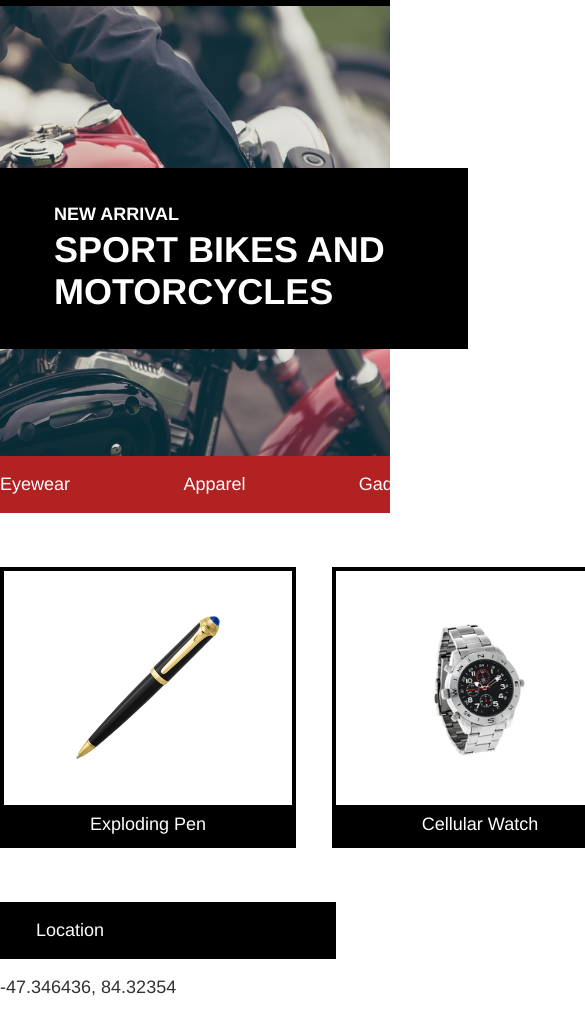
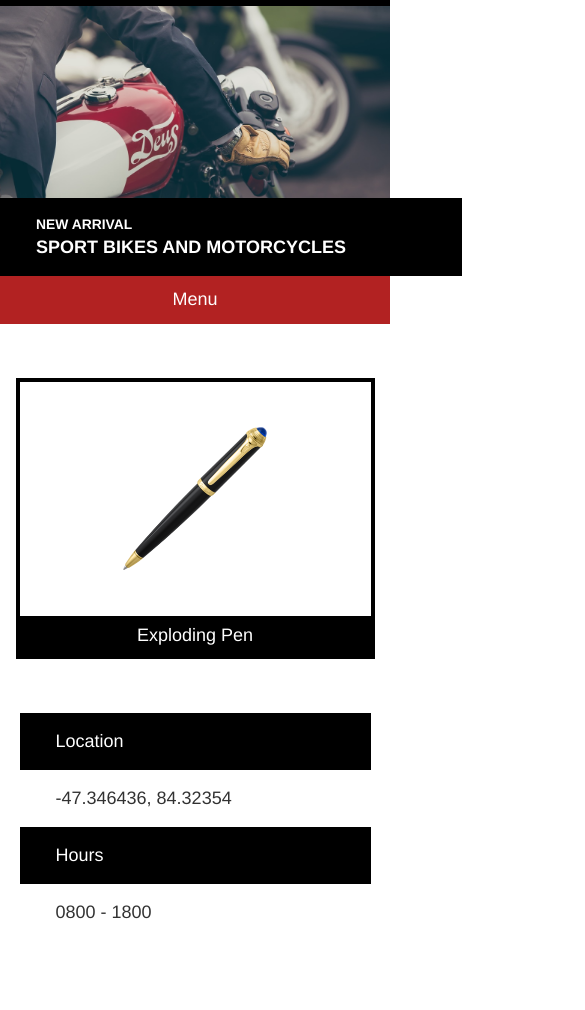
Before and after one commit to fwilson/SecretAgentSupply, a plain HTML site: page index.html in a window 390 px wide. Shown: the part 39-1049 px from the top of the page, 585 px wide, since content can reach past the window. Drawn offline with Linux system fonts and the light colour scheme.

Commit message:
adding tablet and mobile media queries.

```diff
--- a/index.html
+++ b/index.html
@@ -42,21 +42,21 @@
     <!--Gallery-->
     <div class="site-container gallery-info">
         <div class="container gallery">
-            <div class="gallery-holder">
+            <div class="gallery-holder" id="pen">
               <div class="image-holder">
-                <img src="./resources/images/pen.png" id="pen">
+                <img src="./resources/images/pen.png">
               </div>
               <p>Exploding Pen</p>
             </div>
-            <div class="gallery-holder">
+            <div class="gallery-holder" id="watch">
                 <div class="image-holder">
-                  <img src="./resources/images/watch.png" id="watch">
+                  <img src="./resources/images/watch.png">
                 </div>
                 <p>Cellular Watch</p>
             </div>
-            <div class="gallery-holder">
+            <div class="gallery-holder" id="glasses">
                 <div class="image-holder">
-                  <img src="./resources/images/glasses.png" id="glasses">
+                  <img src="./resources/images/glasses.png">
                 </div>
                 <p>Thermal Glasses</p>
             </div>
--- a/resources/css/style.css
+++ b/resources/css/style.css
@@ -100,12 +100,13 @@ ul {
   width: 100%;
   list-style: none;
   padding-left: 0px;
+  margin-top: 0.75rem;
+  margin-bottom: 0.75rem;
 }
 
 ul a {
   color: white;
   text-decoration: none;
-  padding: 0.75rem auto;
 }
 
 .nav span {
@@ -187,6 +188,7 @@ div.info-holder {
 .info-holder span {
   opacity: 0.8;
   margin-top: 2rem;
+  padding-left: 2rem;
 }
 
 /*Footer*/
@@ -205,3 +207,99 @@ footer p {
   color: white;
   margin: auto 0px;
 }
+
+/*Tablet Design*/
+
+@media only screen and (max-width: 1024px) {
+
+  /*change site-container behavior*/
+  .site-container {
+    width: 100%;
+  }
+
+  footer p {
+    padding-left: 2rem;
+  }
+
+  /*Hide nav show menu button*/
+  ul {
+    display: none;
+  }
+
+  .nav span {
+    display: block;
+    padding-top: 0.75rem;
+    padding-bottom: 0.75rem;
+  }
+
+  /*change gallery display*/
+  div.gallery-holder {
+    width: 47%;
+  }
+
+  #glasses {
+    display: none;
+  }
+
+}
+
+/*Mobile Design*/
+
+@media only screen and (max-width: 470px) {
+
+  /*banner*/
+  .banner-container {
+    height: 15rem;
+  }
+
+  .banner {
+    display: flex;
+    flex-direction: column;
+    justify-content: flex-end;
+  }
+
+  .overlay {
+    padding: 1rem 2rem;
+    width: 100%;
+  }
+
+  .overlay h1 {
+    font-size: 1rem;
+  }
+
+  .overlay h3 {
+    font-size: 0.77rem;
+  }
+
+  /*change gallery display*/
+  .gallery {
+    justify-content: center;
+  }
+
+  div.gallery-holder {
+    width: 90%;
+  }
+
+  #watch {
+    display: none;
+  }
+
+  .info {
+    flex-direction: column;
+    justify-content: center;
+    align-items: center;
+
+  }
+
+  div.info-holder {
+    width: 90%;
+    margin-bottom: 1rem;
+  }
+
+  footer p {
+    padding-left: 0rem;
+    width: 100%;
+    text-align: center;
+  }
+
+}
```
